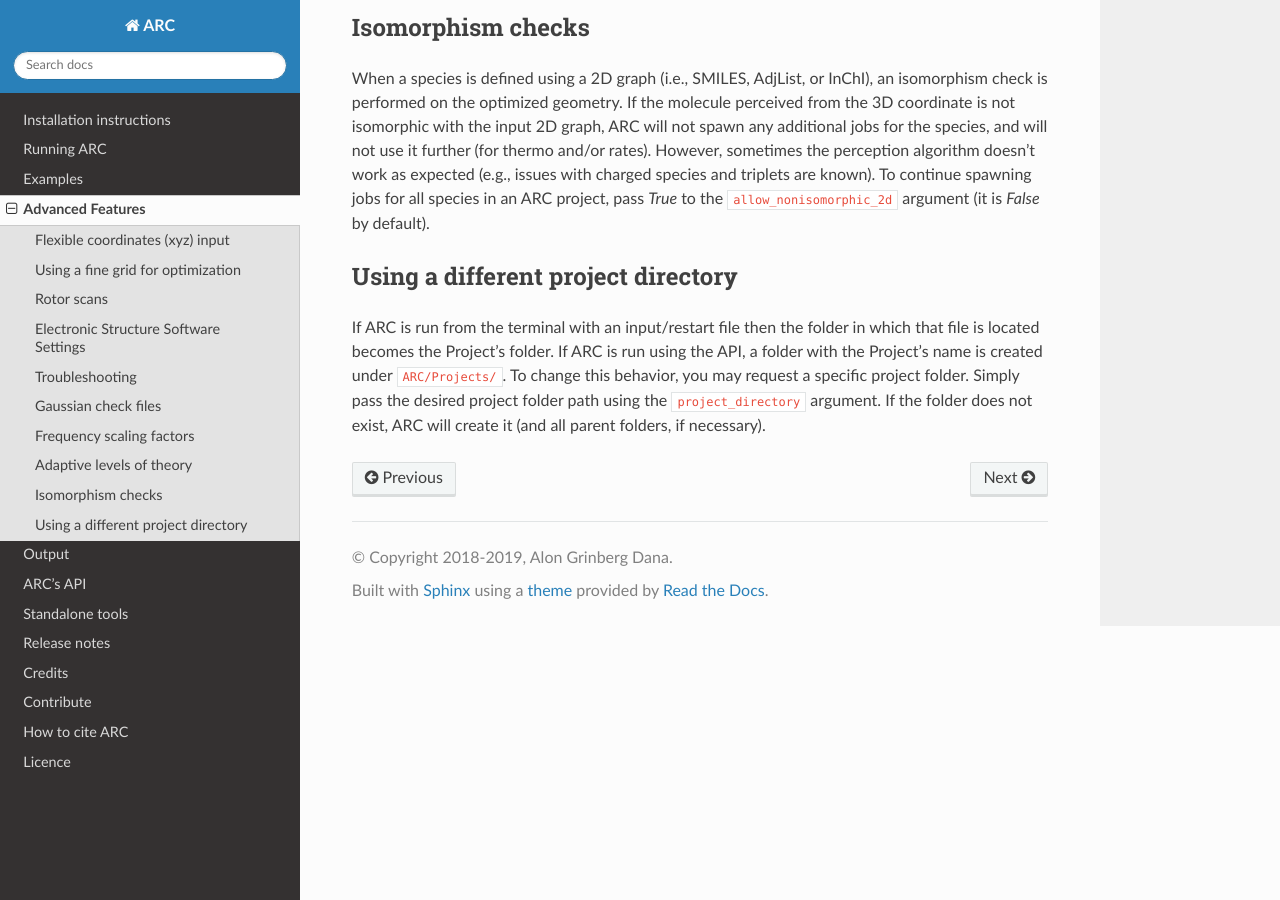
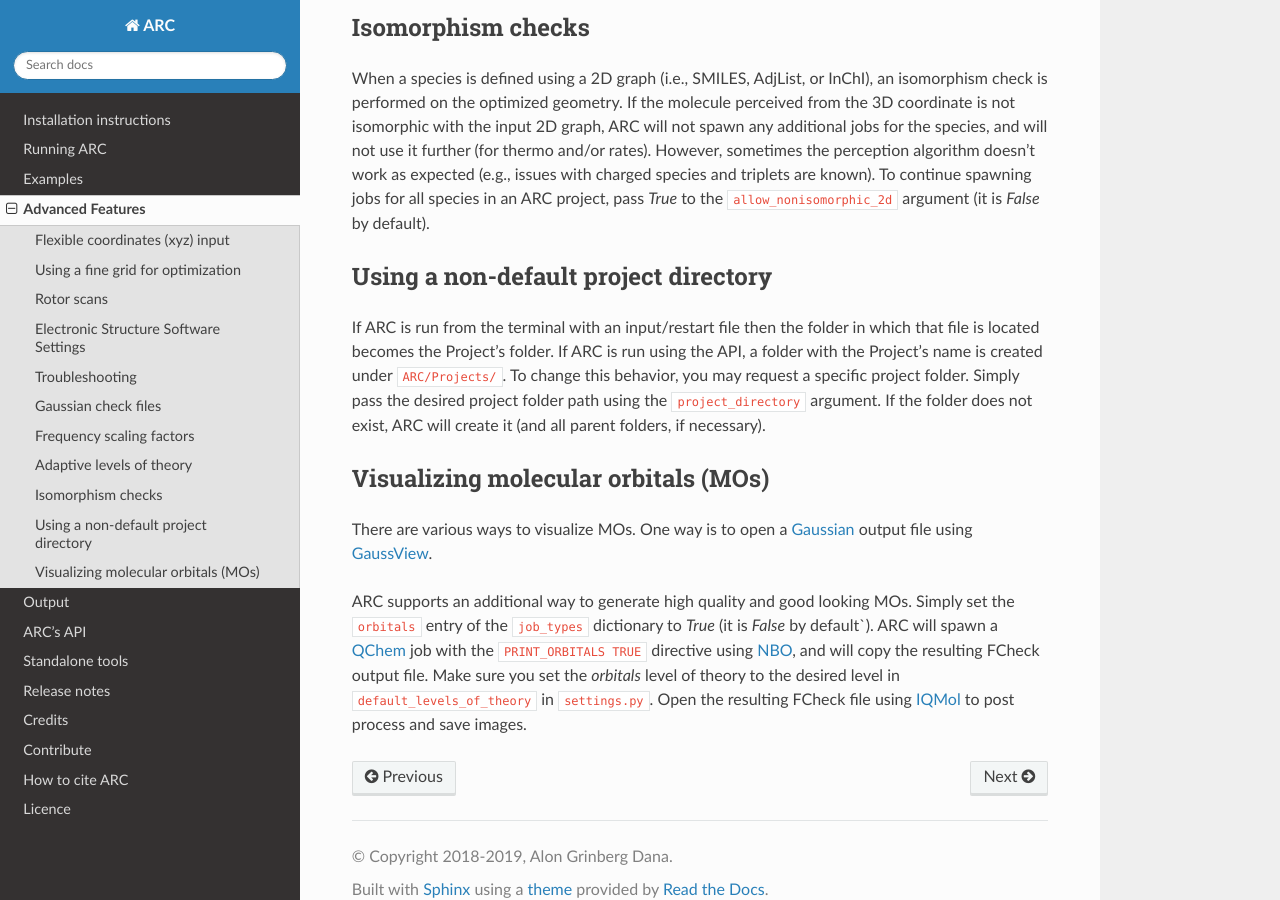
Before and after one commit to ReactionMechanismGenerator/ARC, a Sphinx documentation site: the page built from docs/source/advanced.rst, in a window 1280 px wide and 900 px high, scrolled down 2963 px. Built offline with Sphinx 7.4.7 and the Read the Docs theme 2.0.0, drawn with Linux system fonts in a browser that asks for light colours; formulas are drawn with MathJax 3; the version number could not be read and is left out; some of the changed text lies outside the part shown.

Commit message:
Docs: Added `Visualizing molecular orbitals (MOs)` in advanced

```diff
--- a/docs/source/advanced.rst
+++ b/docs/source/advanced.rst
@@ -57,9 +57,11 @@ Electronic Structure Software Settings
 
 ARC currently supports the following electronic structure software (ESS):
 
-    - `Gaussian <http://gaussian.com/>`_
+    - `Gaussian`__
     - `Molpro <https://www.molpro.net/>`_
     - `QChem <https://www.q-chem.com/>`_
+
+__ gaussian_
 
 ARC also supports the following (non-ESS) software:
 
@@ -82,6 +84,7 @@ You may pass an ESS settings dictionary to direct ARC where to find each softwar
       - server1
 
 
+
 Troubleshooting
 ^^^^^^^^^^^^^^^
 
@@ -100,13 +103,16 @@ in the ``initial_trsh`` (`trsh` stands for `troubleshooting`) dictionary passed
       - GEOM_OPT_MAX_CYCLES 250
 
 
+
 Gaussian check files
 ^^^^^^^^^^^^^^^^^^^^
 
-ARC copies check files from previous Gaussian jobs, and uses them when spawning additional
+ARC copies check files from previous `Gaussian`__ jobs, and uses them when spawning additional
 jobs for the same species. When ARC terminates it will attempt to delete all downloaded checkfiles
 (remote copies remain). To keep the check files set the ``keep_checks`` attribute to ``True`` (it is
 ``False`` by default).
+
+__ gaussian_
 
 
 Frequency scaling factors
@@ -120,6 +126,7 @@ factor using the ``freq_scale_factor`` attribute (see :ref:`examples <examples>`
 ``calc_freq_factor`` attribute to ``False`` (it is ``True`` by default).
 
 __ Truhlar_
+
 
 Adaptive levels of theory
 ^^^^^^^^^^^^^^^^^^^^^^^^^
@@ -142,6 +149,7 @@ there aren't any gaps in the heavy atom ranges. The below is in Python (not YAML
                                      'sp': 'b3lyp/6-311+g(d,p)'}}
 
 
+
 Isomorphism checks
 ^^^^^^^^^^^^^^^^^^
 
@@ -152,10 +160,11 @@ with the input 2D graph, ARC will not spawn any additional jobs for the species,
 issues with charged species and triplets are known). To continue spawning jobs for all species in an ARC
 project, pass `True` to the ``allow_nonisomorphic_2d`` argument (it is `False` by default).
 
+
 .. _directory:
 
-Using a different project directory
-^^^^^^^^^^^^^^^^^^^^^^^^^^^^^^^^^^^
+Using a non-default project directory
+^^^^^^^^^^^^^^^^^^^^^^^^^^^^^^^^^^^^^
 
 If ARC is run from the terminal with an input/restart file
 then the folder in which that file is located becomes the Project's folder.
@@ -165,4 +174,24 @@ folder path using the ``project_directory`` argument. If the folder does not exi
 (and all parent folders, if necessary).
 
 
+Visualizing molecular orbitals (MOs)
+^^^^^^^^^^^^^^^^^^^^^^^^^^^^^^^^^^^^
+
+There are various ways to visualize MOs.
+One way is to open a `Gaussian`__ output file
+using `GaussView <https://gaussian.com/gaussview6/>`_.
+
+__ gaussian_
+
+ARC supports an additional way to generate high quality and good looking MOs.
+Simply set the ``orbitals`` entry of the ``job_types`` dictionary to `True` (it is `False` by default`).
+ARC will spawn a `QChem <https://www.q-chem.com/>`_ job with the
+``PRINT_ORBITALS TRUE`` directive using `NBO <http://nbo.chem.wisc.edu/>`_,
+and will copy the resulting FCheck output file.
+Make sure you set the `orbitals` level of theory to the desired level in ``default_levels_of_theory``
+in ``settings.py``.
+Open the resulting FCheck file using `IQMol <http://iqmol.org/>`_
+to post process and save images.
+
+
 .. include:: links.txt
--- a/docs/source/links.txt
+++ b/docs/source/links.txt
@@ -14,3 +14,4 @@
 .. _greengp: http://greengroup.mit.edu/
 .. _contributorGuidlines: https://github.com/ReactionMechanismGenerator/ARC/wiki/ARC-Contributor-Guidelines
 .. _roadmap: https://github.com/ReactionMechanismGenerator/ARC/wiki/Roadmap
+.. _gaussian: http://gaussian.com/
```
